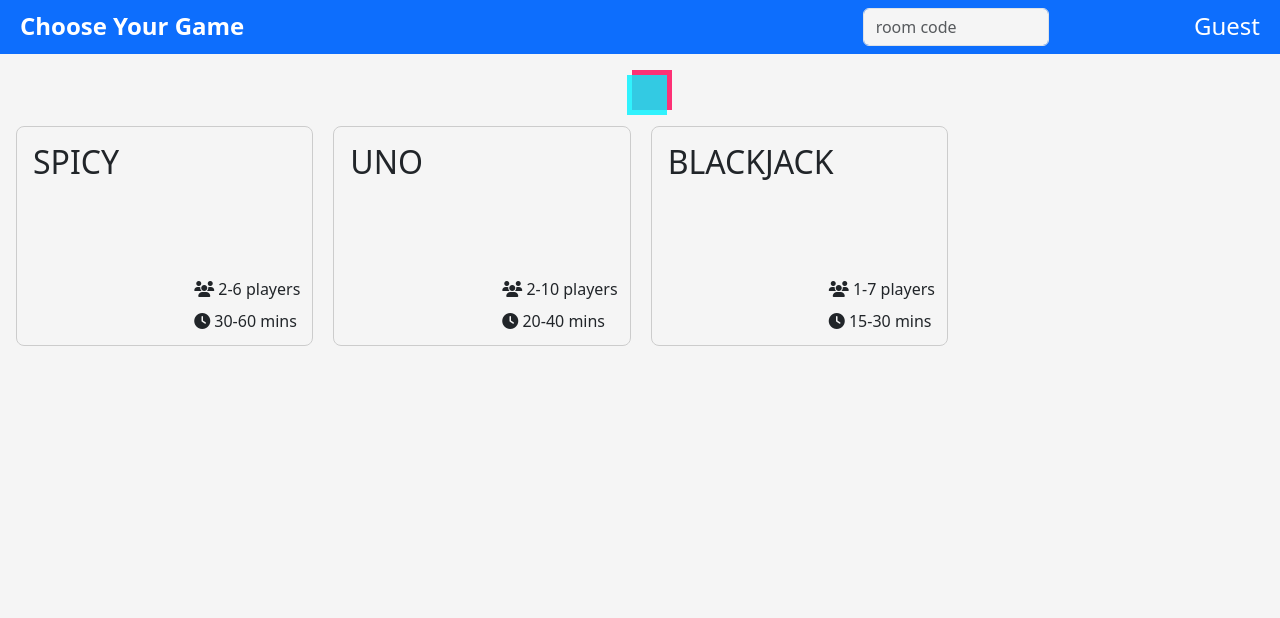
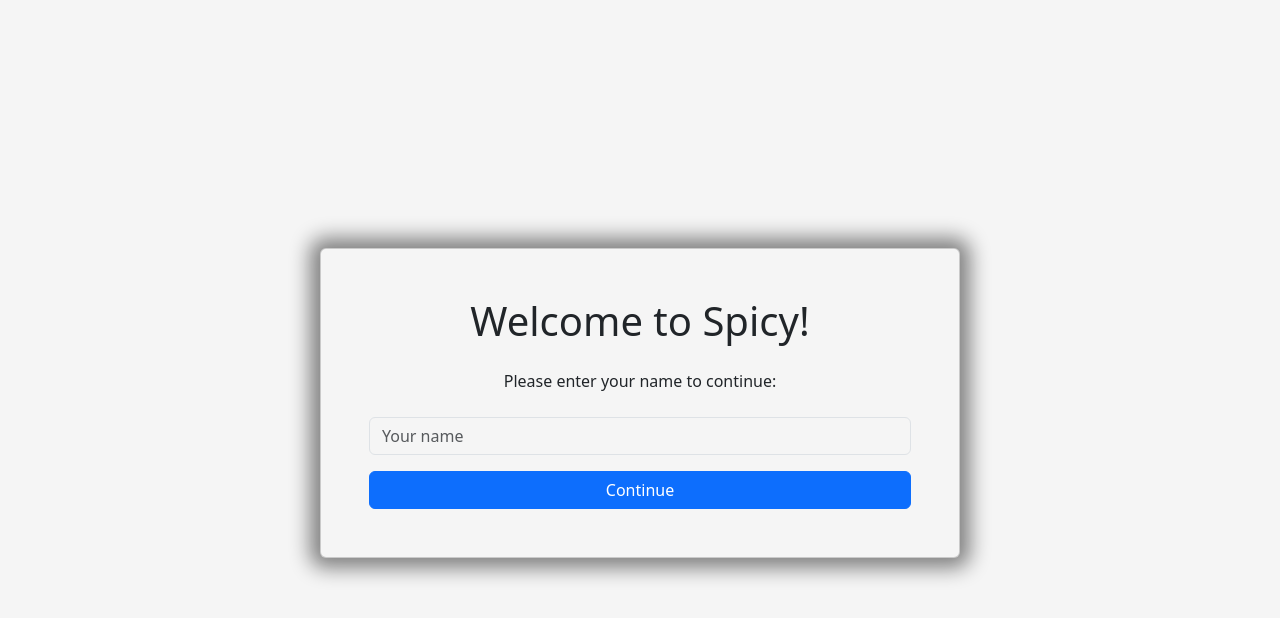
Before and after one commit to szaloczy/msc_szoftech, an Angular app in the folder frontend/: page /home in a window 1280 px wide. Shown: the top 618 px of the page. Built offline with nearby package versions, Linux system fonts and the light colour scheme; no server answers.

Commit message:
Implemetation of welcome page, Structural change to header, Bug fix for user name display

```diff
--- a/frontend/src/app/app.css
+++ b/frontend/src/app/app.css
@@ -7,3 +7,10 @@
     font-weight: bold;
     font-size: 24px;
 }
+
+.card {
+    margin-top: 200px;
+    box-shadow: 0px 0px 20px 10px rgba(0,0,0,0.48);
+    -webkit-box-shadow: 0px 0px 20px 10px rgba(0,0,0,0.48);
+    -moz-box-shadow: 0px 0px 20px 10px rgba(0,0,0,0.48);
+}
--- a/frontend/src/app/app.html
+++ b/frontend/src/app/app.html
@@ -1,3 +1,4 @@
+@if (userNameProvided()) {
     <div class="container-fluid home-header">
         <div class="row p-2">
             <div class="col-8 title">
@@ -18,3 +19,22 @@
     </div>
 
     <router-outlet></router-outlet>
+}@else {
+    <div class="container-fluid">
+        <div class="row mt-5 justify-content-center">
+            <div class="card col-6 text-center p-5">
+                @if (loading()) {
+                    <div class="row justify-content-center mt-3">
+                        <div class="glitch-box"></div>
+                    </div>
+                }@else {
+                    <h1 class="mb-4">Welcome to Spicy!</h1>
+                    <p class="mb-4">Please enter your name to continue:</p>
+                    <input type="text" class="form-control mb-3" placeholder="Your name" [(ngModel)]="username">
+                    <button class="btn btn-primary" (click)="saveUser()">Continue</button>
+                }
+            </div>
+        </div>
+
+    </div>
+}
--- a/frontend/src/app/app.ts
+++ b/frontend/src/app/app.ts
@@ -1,18 +1,49 @@
-import { Component, inject, OnInit } from '@angular/core';
+import { Component, inject, OnInit, signal } from '@angular/core';
 import { RouterOutlet } from '@angular/router';
 import { WebSocketService } from './services/web-socket.service';
 import { UserService } from './services/user.service';
+import { FormsModule } from '@angular/forms';
 
 @Component({
   selector: 'app-root',
-  imports: [RouterOutlet],
+  imports: [RouterOutlet, FormsModule],
   templateUrl: './app.html',
   styleUrl: './app.css'
 })
 export class App implements OnInit {
+  username = ''
   private readonly webSocketService = inject(WebSocketService);
   userService = inject(UserService);
+  userNameProvided = signal(false);
+
+  loading = signal(true);
+
+
+
   ngOnInit(): void {
+    if (this.userService.currentUser()) {
+      this.userNameProvided.set(true);
+    }
     this.webSocketService.connect();
+    this.loading.set(false);
+  }
+
+
+
+  saveUser() {
+    if (this.username.trim().length >= 3 && this.username.trim().length <= 50) {
+      this.loading.set(true);
+      this.userService.createUser(this.username.trim()).subscribe({
+        next: () => {
+          this.userNameProvided.set(true);
+          this.loading.set(false);
+        },
+        error: (err) =>{
+           console.error('Error while creating user:', err)
+           this.loading.set(false);
+        }
+
+      });
+    }
   }
 }
--- a/frontend/src/app/games/games.html
+++ /dev/null
@@ -1 +0,0 @@
-<p>games works!</p>
--- a/frontend/src/app/services/user.service.ts
+++ b/frontend/src/app/services/user.service.ts
@@ -16,7 +16,8 @@
   readonly currentUser = signal<User | null>(this.loadFromStorage());
 
   get displayName(): string {
-    return this.currentUser()?.username ?? 'Guest';
+    console.log('Current user:', this.currentUser());
+    return this.currentUser()?.name ?? 'Guest';
   }
 
   createUser(name: string) {
@@ -32,9 +33,9 @@
   }
 
   startAuthProcess() {
-      const { id, username } = this.currentUser() || {};
+      const { id, name } = this.currentUser() || {};
 
-      if(id && username && username.length >= 3) {
+      if(id && name && name.length >= 3) {
         this.websocketService.sendMessage({
           type: 'auth',
           user_id: id
@@ -51,11 +52,13 @@
 
   private saveUser(user: User): void {
     localStorage.setItem(this.STORAGE_KEY, JSON.stringify(user));
+
     this.currentUser.set(user);
   }
 
   private loadFromStorage(): User | null {
     const stored = localStorage.getItem(this.STORAGE_KEY);
     return stored ? (JSON.parse(stored) as User) : null;
+
   }
 }
--- a/frontend/src/app/types.ts
+++ b/frontend/src/app/types.ts
@@ -10,7 +10,7 @@
 
 export interface User {
     id: string;
-    username: string;
+    name: string;
 }
 
 export interface UserApiResponse {
```
Also changed, not shown: frontend/src/app/games/games.ts (deleted, +0 -11 lines), frontend/src/app/games/games.css (deleted), 1 other file (tests, documents, lock files or other folders). Lines whose indentation alone changed are shown as unchanged.
